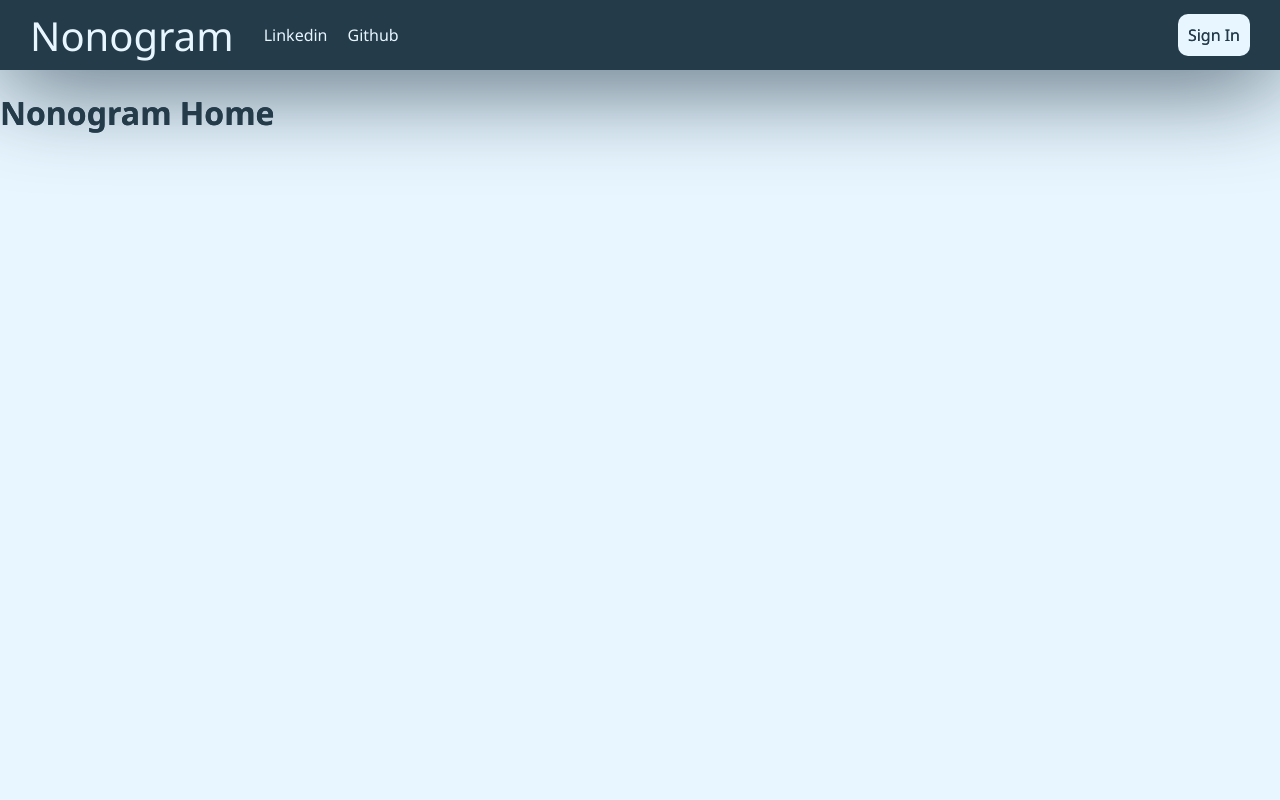
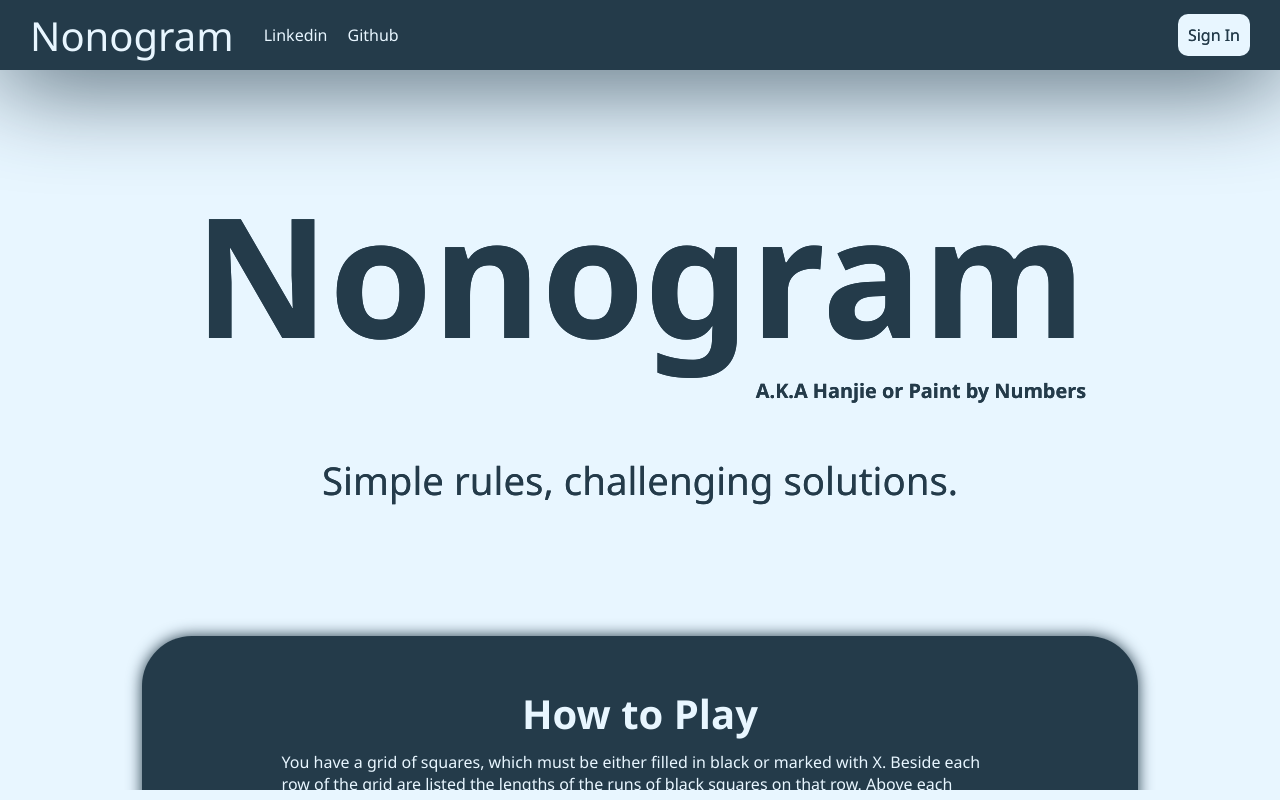
Before and after one commit to xusandrew/nonogram, a React (Create React App) app in the folder web/: page / in a window 1280 px wide. Built offline with nearby package versions, Linux system fonts and the light colour scheme; no server answers.

Commit message:
Add title & tutorial to homePage layout

```diff
--- a/web/src/pages/HomePage.tsx
+++ b/web/src/pages/HomePage.tsx
@@ -1,9 +1,32 @@
 import React from 'react'
+import '../styles/HomePage.css'
 
 export const HomePage: React.FC = () => {
   return (
-    <>
-      <h1>Nonogram Home</h1>
-    </>
+    <div className='homePage'>
+      <div className='section main'>
+        <div className='title'>Nonogram</div>
+        <div className='subtitle'>A.K.A Hanjie or Paint by Numbers</div>
+        <div className='description'>Simple rules, challenging solutions.</div>
+      </div>
+
+      <div className='section tutorial'>
+        <div className='title'>How to Play</div>
+        <div className='description'>
+          You have a grid of squares, which must be either filled in black or
+          marked with X. Beside each row of the grid are listed the lengths of
+          the runs of black squares on that row. Above each column are listed
+          the lengths of the runs of black squares in that column. Your aim is
+          to find all black squares.
+        </div>
+
+        <a
+          className='videoButton'
+          href='https://www.youtube.com/watch?v=zisu0Qf4TAI&list=PLH_elo2OIwaAYMF8CAfDnlKcVyyB5UITk'
+        >
+          Watch a more detailed tutorial
+        </a>
+      </div>
+    </div>
   )
 }
--- /dev/null
+++ b/web/src/styles/HomePage.css
@@ -0,0 +1,72 @@
+.homePage {
+    width: 100%;
+    height: 90%;
+    display: flex;
+    flex-direction: column;
+    justify-content: flex-start;
+    align-items: center;
+    overflow: scroll;
+}
+
+.section {
+    margin: 5vh 0px;
+    padding: 50px;
+    display: flex;
+    flex-direction: column;
+    align-items: center;
+    border-radius: 50px;
+    max-width: 70%;
+    gap: 10px;
+}
+
+.main > .title {
+    font-size: 13vw;
+    font-weight: bold;
+    /* text-shadow: var(--col4) 0px 0px 5px; */
+}
+
+.main > .subtitle {
+    font-size: 1.55vw;
+    margin-top: -20px;
+    align-self: flex-end;
+    font-weight: bold;
+}
+
+.main > .description {
+    margin-top: 5vh;
+    align-self: center;
+    font-size: 3vw;
+    overflow-wrap: break-word;
+    max-width: 80%;
+}
+
+.tutorial {
+    background-color: var(--col5);
+    color: var(--col1);
+    box-shadow: 0px 0px 15px var(--col5);
+}
+
+.tutorial > .title {
+    font-weight: bold;
+}
+
+.tutorial > .description {
+    max-width: 80%;
+}
+
+.tutorial > .videoButton {
+    border-radius: 20px;
+    margin-top: 20px;
+    padding: 15px;
+    background-color: var(--col1);
+    color: var(--col5);
+    box-shadow: 0px 0px 5px var(--col2);
+}
+
+.tutorial > .videoButton:hover {
+   cursor: pointer;
+}
+
+.tutorial > .videoButton:active {
+    background-color:var(--col3);
+}
--- a/web/src/styles/index.css
+++ b/web/src/styles/index.css
@@ -20,11 +20,12 @@ body {
     text-shadow: 0px 0px 0.5px var(--col5);
 }
 
-a:hover {
-    text-decoration: underline;
-}
-
 a {
     color: var(--col1);
     text-decoration: none;
 }
+
+#root {
+    height: 100%;
+    width: 100%;
+}
```
